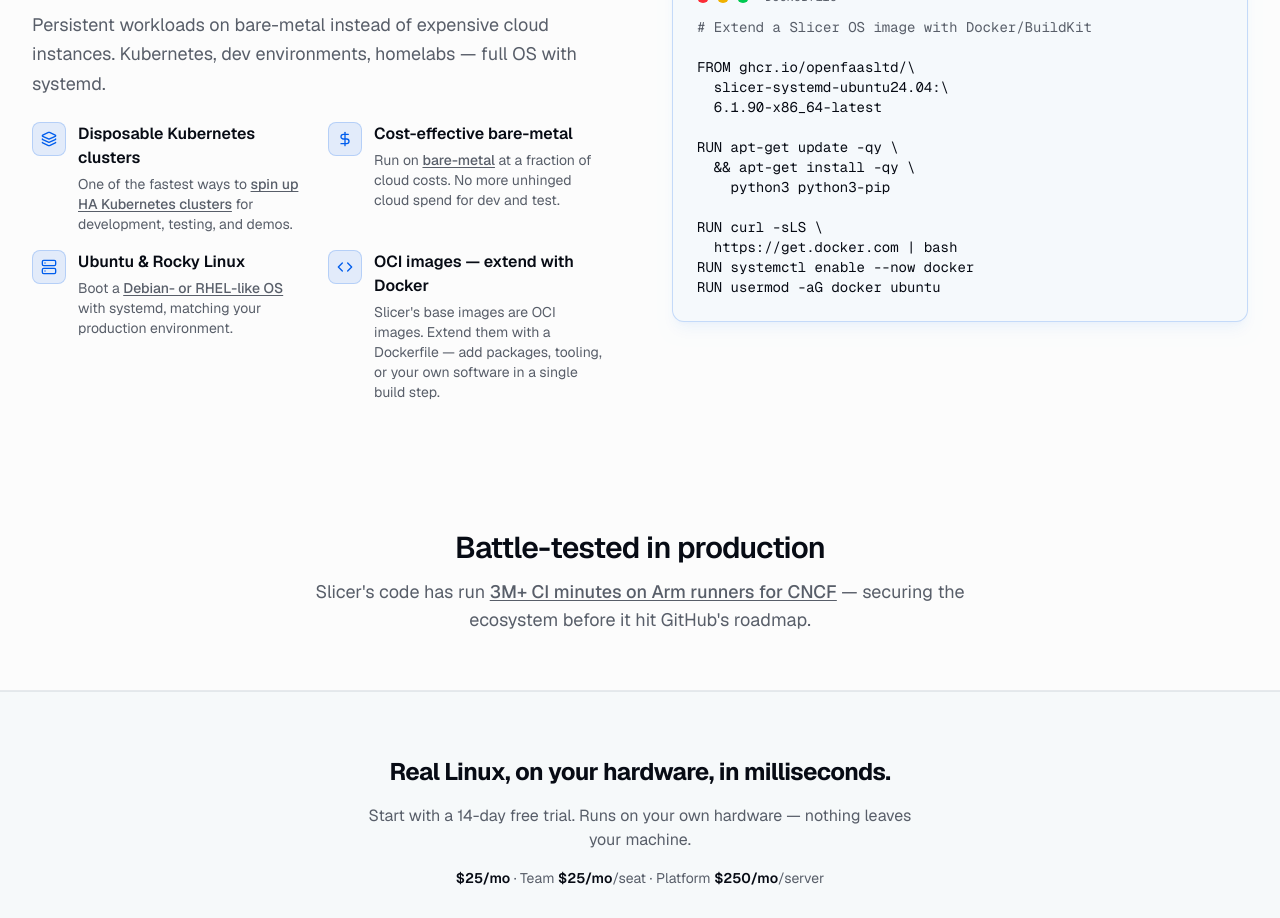
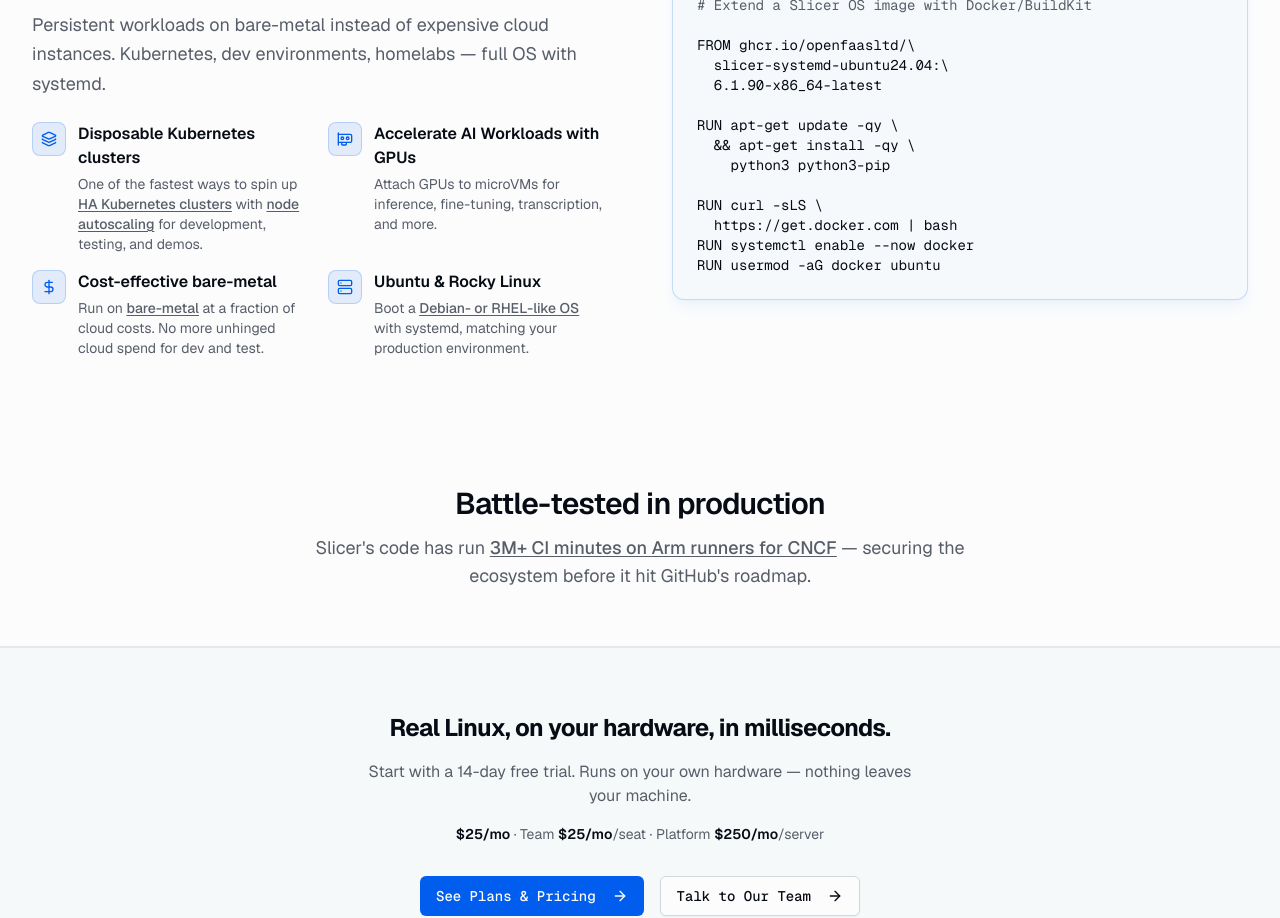
Before and after one commit to slicervm/slicervm.com, a Next.js app: page / in a window 1280 px wide. Shown: the part 2160-3078 px from the top of the page. Built offline with nearby package versions, Linux system fonts and the light colour scheme; no server answers.

Commit message:
Reintroduce GPU acceleration
Signed-off-by: Alex Ellis (OpenFaaS Ltd) <alexellis2@gmail.com>

```diff
--- a/src/app/page.tsx
+++ b/src/app/page.tsx
@@ -397,16 +397,39 @@ $ slicer vm cp vm-1:/tmp/REVIEW.md ./REVIEW.md
                       Disposable Kubernetes clusters
                     </h3>
                     <p className="text-sm text-muted-foreground">
-                      One of the fastest ways to{" "}
+                      One of the fastest ways to spin up{" "}
                       <a
                         href="https://docs.slicervm.com/examples/ha-k3s/"
                         target="_blank"
                         rel="noopener noreferrer"
                         className="text-muted-foreground hover:text-foreground underline underline-offset-2 font-medium transition-colors"
                       >
-                        spin up HA Kubernetes clusters
+                        HA Kubernetes clusters
+                      </a>{" "}
+                      with{" "}
+                      <a
+                        href="https://docs.slicervm.com/examples/autoscaling-k3s/"
+                        target="_blank"
+                        rel="noopener noreferrer"
+                        className="text-muted-foreground hover:text-foreground underline underline-offset-2 font-medium transition-colors"
+                      >
+                        node autoscaling
                       </a>{" "}
                       for development, testing, and demos.
+                    </p>
+                  </div>
+                </div>
+                <div className="flex items-start gap-3">
+                  <div className="rounded-lg bg-primary/10 p-2 border border-primary/20">
+                    <Gpu className="h-4 w-4 text-primary" />
+                  </div>
+                  <div>
+                    <h3 className="font-semibold mb-1">
+                      Accelerate AI Workloads with GPUs
+                    </h3>
+                    <p className="text-sm text-muted-foreground">
+                      Attach GPUs to microVMs for inference, fine-tuning,
+                      transcription, and more.
                     </p>
                   </div>
                 </div>
@@ -437,7 +460,9 @@ $ slicer vm cp vm-1:/tmp/REVIEW.md ./REVIEW.md
                     <Server className="h-4 w-4 text-primary" />
                   </div>
                   <div>
-                    <h3 className="font-semibold mb-1">Ubuntu & Rocky Linux</h3>
+                    <h3 className="font-semibold mb-1">
+                      Ubuntu & Rocky Linux
+                    </h3>
                     <p className="text-sm text-muted-foreground">
                       Boot a{" "}
                       <a
@@ -449,21 +474,6 @@ $ slicer vm cp vm-1:/tmp/REVIEW.md ./REVIEW.md
                         Debian- or RHEL-like OS
                       </a>{" "}
                       with systemd, matching your production environment.
-                    </p>
-                  </div>
-                </div>
-                <div className="flex items-start gap-3">
-                  <div className="rounded-lg bg-primary/10 p-2 border border-primary/20">
-                    <Code className="h-4 w-4 text-primary" />
-                  </div>
-                  <div>
-                    <h3 className="font-semibold mb-1">
-                      OCI images — extend with Docker
-                    </h3>
-                    <p className="text-sm text-muted-foreground">
-                      Slicer&apos;s base images are OCI images. Extend them with
-                      a Dockerfile — add packages, tooling, or your own software
-                      in a single build step.
                     </p>
                   </div>
                 </div>
```
